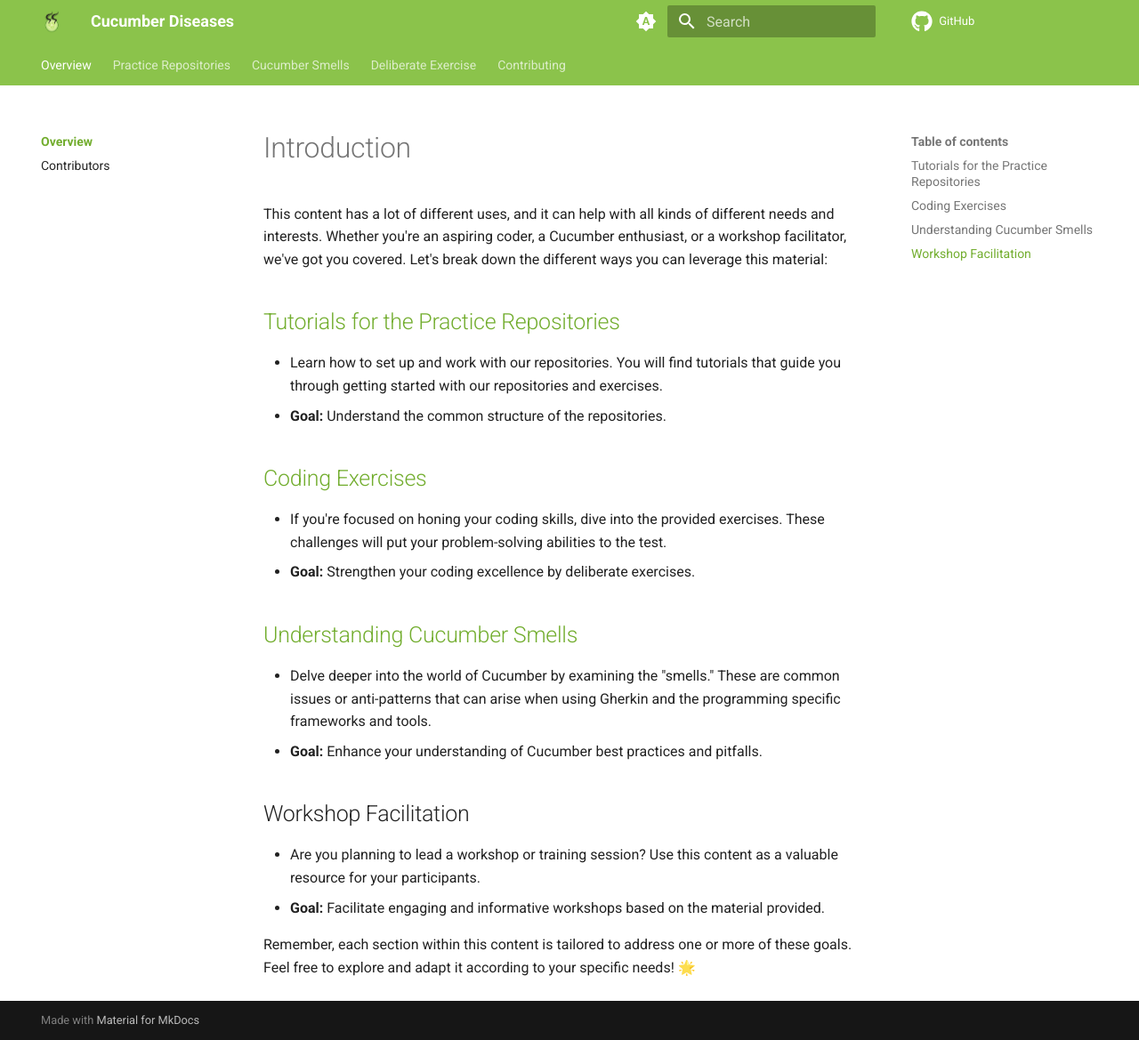
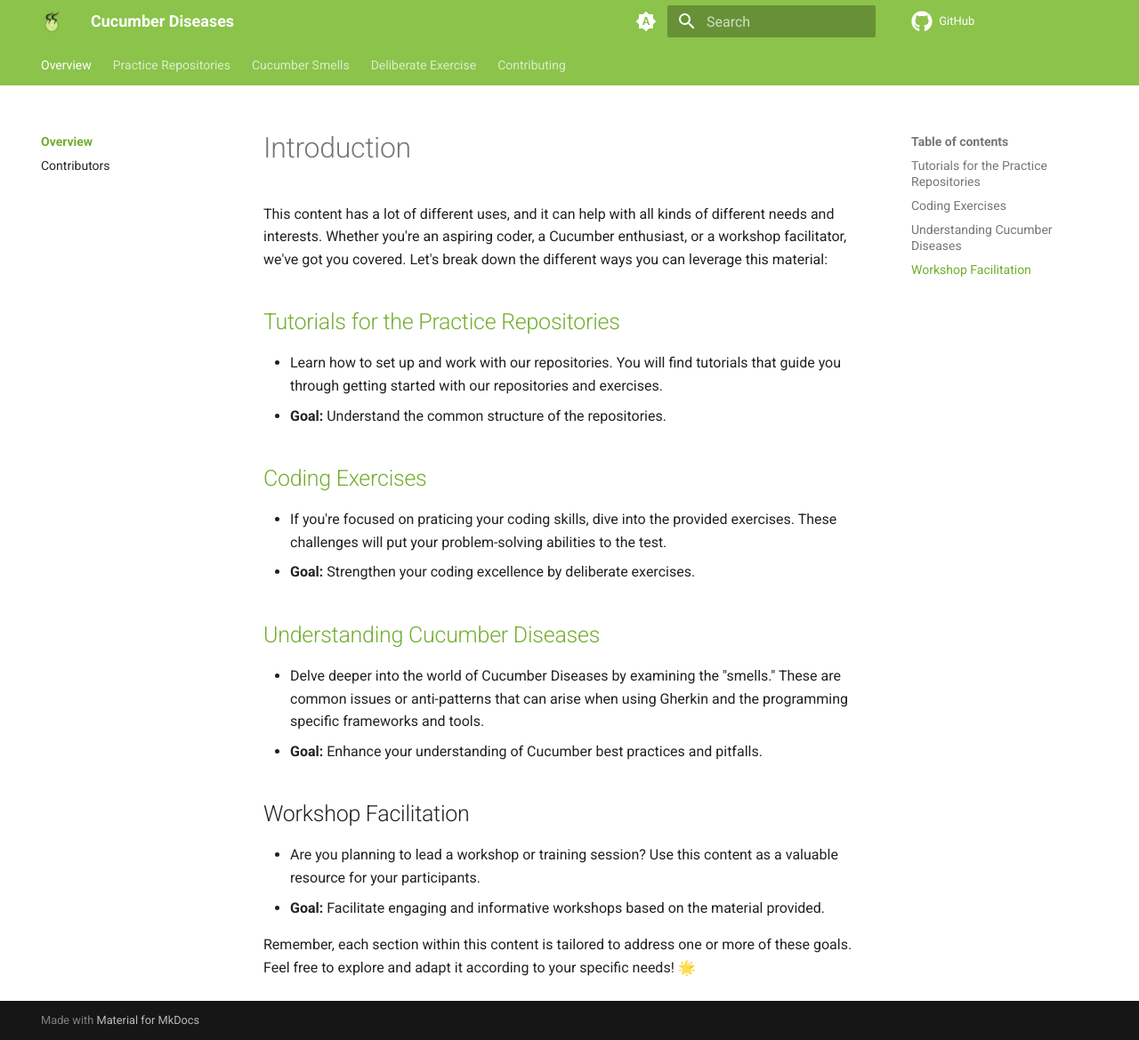
Before and after one commit to Cucumber-Diseases/cucumber-diseases.github.io, an MkDocs documentation site: the page built from docs/index.md, in a window 1280 px wide and 1169 px high. Shown: the whole window at 89% size. Built offline with MkDocs 1.6.1 and Material for MkDocs 9.7.7, drawn with Linux system fonts in a browser that asks for light colours.

Commit message:
Update index.md

```diff
--- a/docs/index.md
+++ b/docs/index.md
@@ -7,11 +7,11 @@ This content has a lot of different uses, and it can help with all kinds of diff
   - **Goal:** Understand the common structure of the repositories.
 
 ## [Coding Exercises](https://cucumber-diseases.github.io/exercise/)
-   - If you're focused on honing your coding skills, dive into the provided exercises. These challenges will put your problem-solving abilities to the test.
+   - If you're focused on praticing your coding skills, dive into the provided exercises. These challenges will put your problem-solving abilities to the test.
    - **Goal:** Strengthen your coding excellence by deliberate exercises.
 
-## [Understanding Cucumber Smells](https://cucumber-diseases.github.io/smells/)
-   - Delve deeper into the world of Cucumber by examining the "smells." These are common issues or anti-patterns that can arise when using Gherkin and the programming specific frameworks and tools.
+## [Understanding Cucumber Diseases](https://cucumber-diseases.github.io/smells/)
+   - Delve deeper into the world of Cucumber Diseases by examining the "smells." These are common issues or anti-patterns that can arise when using Gherkin and the programming specific frameworks and tools.
    - **Goal:** Enhance your understanding of Cucumber best practices and pitfalls.
 
 ## Workshop Facilitation
```
